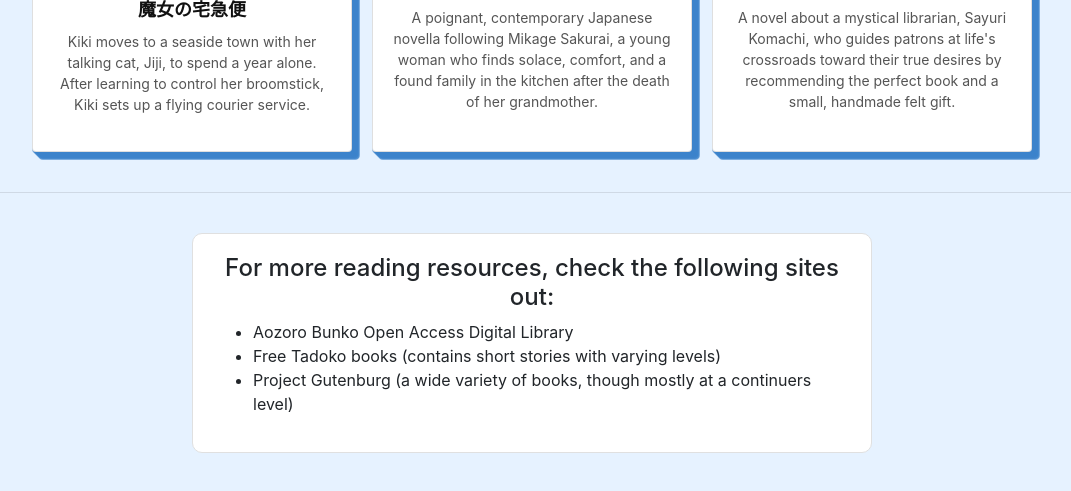
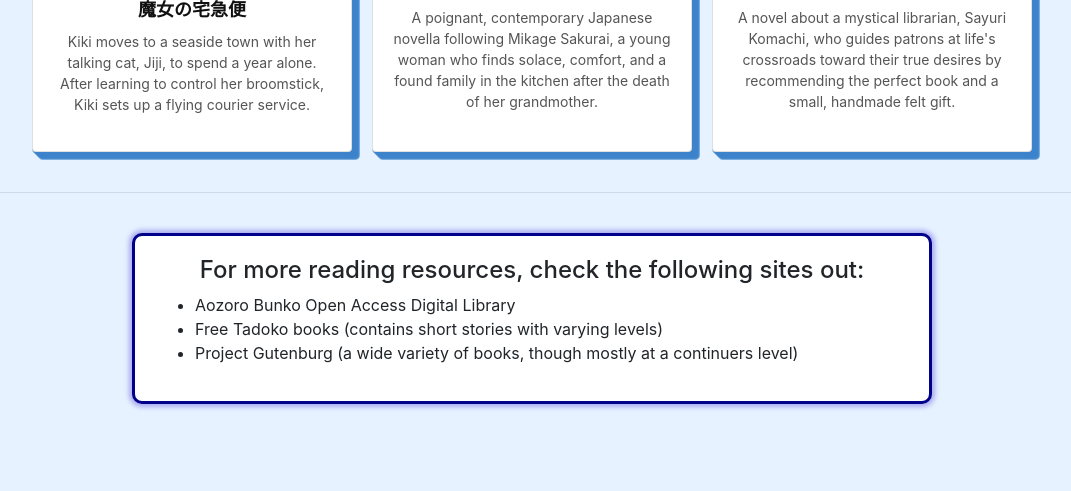
Before and after one commit to ava01az/ava01az.github.io, a plain HTML site: page jap.html in a window 1280 px wide. Shown: the part 1203-1694 px from the top of the page, without its empty margins (108-1179 px from the left). After the commit the page ends 1655 px from the top, so only its background shows below. Drawn offline with Linux system fonts and the light colour scheme.

Commit message:
Update style.css

```diff
--- a/style.css
+++ b/style.css
@@ -134,19 +134,26 @@
 
 
   .btw {
-    /* background-color: #fbffff; */
-    background-color: white;
-    flex: 1 1 280px;
-    border: 1px solid #e0e0e0;
-    border-radius: 10px;
-    padding: 20px;
-    border-style: groove;
-    position: relative;
-    transition: transform 0.2s ease, box-shadow 0.2s ease;
+  flex: 1 1 280px;
+  background: #fff;
+  border: 1px solid #e0e0e0;
+  border-radius: 10px;
+  padding: 20px;
 
-    margin-right: 300px;
-    margin-left: 300px;
+  position: relative;
+
+  margin-right: 240px;
+  margin-left: 240px;
+  border-width: 3px;
+  border-color: darkblue;
+  box-shadow: 0px 0px 5px 3px #aaabf0;
   }
+  @media (max-width: 1200px) {
+  .btw {
+    margin-right: 10px;
+    margin-left: 10px;
+  }
+}
 /* ###################################################
 #################READING LISTS#####################
 ################################################### */
```
